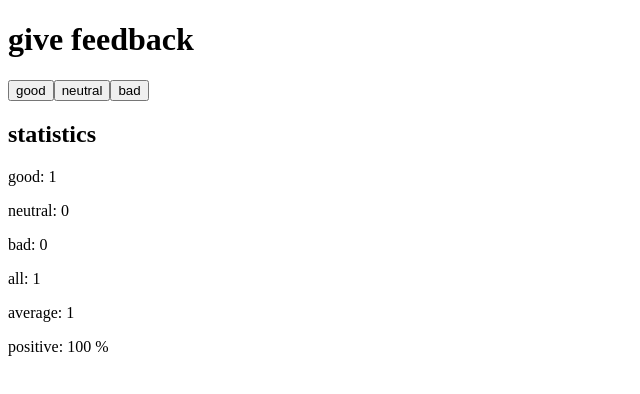
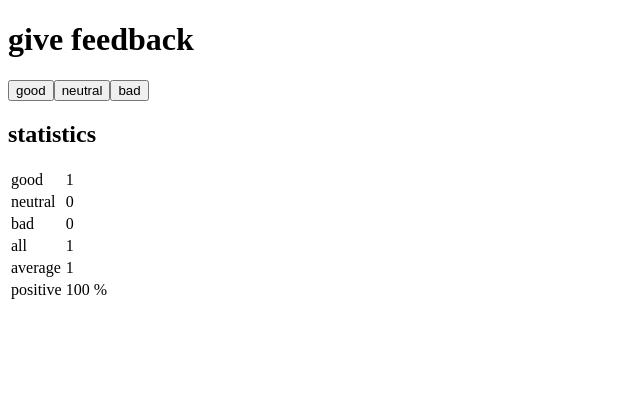
Before and after one commit to BenakKishanJ/fullstackopen, a React (Vite) app in the folder part1/unicafe/: page / in a window 1280 px wide. Both pictures are taken after a click on the button "good". Shown: the top 394 px of the page, without its empty margins (0-640 px from the left). Built offline with nearby package versions, Linux system fonts and the light colour scheme.

Commit message:
Complete 1.11: unicafe step 6

```diff
--- a/part1/unicafe/src/components/Statistics.jsx
+++ b/part1/unicafe/src/components/Statistics.jsx
@@ -1,14 +1,16 @@
 const StatisticLine = ({ text, value }) => {
   return (
-    <p>
-      {text}: {value}
-    </p>
+    <tr>
+      <td>{text}</td>
+      <td>{value}</td>
+    </tr>
   );
 };
 
 const Statistics = ({ good, neutral, bad }) => {
   return (
-    <div>
+    <table>
+      <tbody>
         <StatisticLine text="good" value={good} />
         <StatisticLine text="neutral" value={neutral} />
         <StatisticLine text="bad" value={bad} />
@@ -16,7 +18,9 @@
         <StatisticLine
           text="average"
           value={
-          good + neutral + bad === 0 ? 0 : (good - bad) / (good + neutral + bad)
+            good + neutral + bad === 0
+              ? 0
+              : (good - bad) / (good + neutral + bad)
           }
         />
         <StatisticLine
@@ -27,7 +31,8 @@
               : (good / (good + neutral + bad)) * 100 + " %"
           }
         />
-    </div>
+      </tbody>
+    </table>
   );
 };
 
```
Lines whose indentation alone changed are shown as unchanged.
